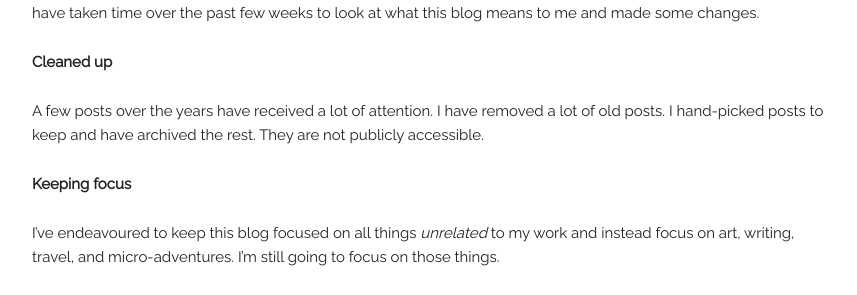
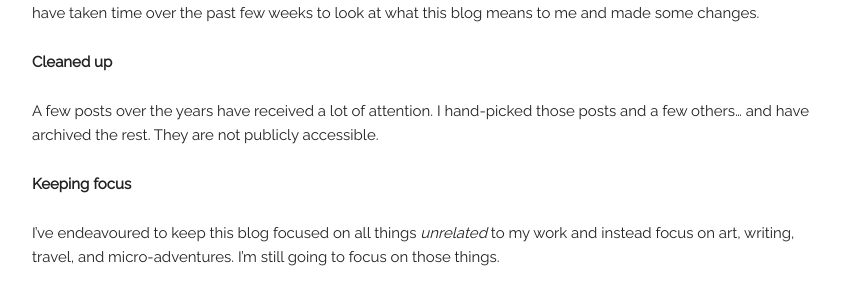
Before and after one commit to rotub/rotub.github.io, a Jekyll site: the page built from _posts/2015-03-29-moved-to-jekyll.markdown, in a window 1280 px wide and 1147 px high, cut to the strip 0-904 px from the top of the window. Shown: the part 292-587 px from the top of the strip, without its empty margins (208-1065 px from the left). Built offline with Jekyll 4.4.1, drawn with Linux system fonts in a browser that asks for light colours; nearby versions of some CDN libraries; comment, search, counter and statistics services are not loaded.

Commit message:
Update 2015-03-29-moved-to-jekyll.markdown

```diff
--- a/_posts/2015-03-29-moved-to-jekyll.markdown
+++ b/_posts/2015-03-29-moved-to-jekyll.markdown
@@ -10,7 +10,7 @@ I launched this site in January 2011 as a space to explore, experiment, and shar
 
 **Cleaned up**
 
-A few posts over the years have received a lot of attention. I have removed a lot of old posts. I hand-picked posts to keep and have archived the rest. They are not publicly accessible.
+A few posts over the years have received a lot of attention. I hand-picked those posts and a few others... and have archived the rest. They are not publicly accessible.
 
 **Keeping focus**
 
```
